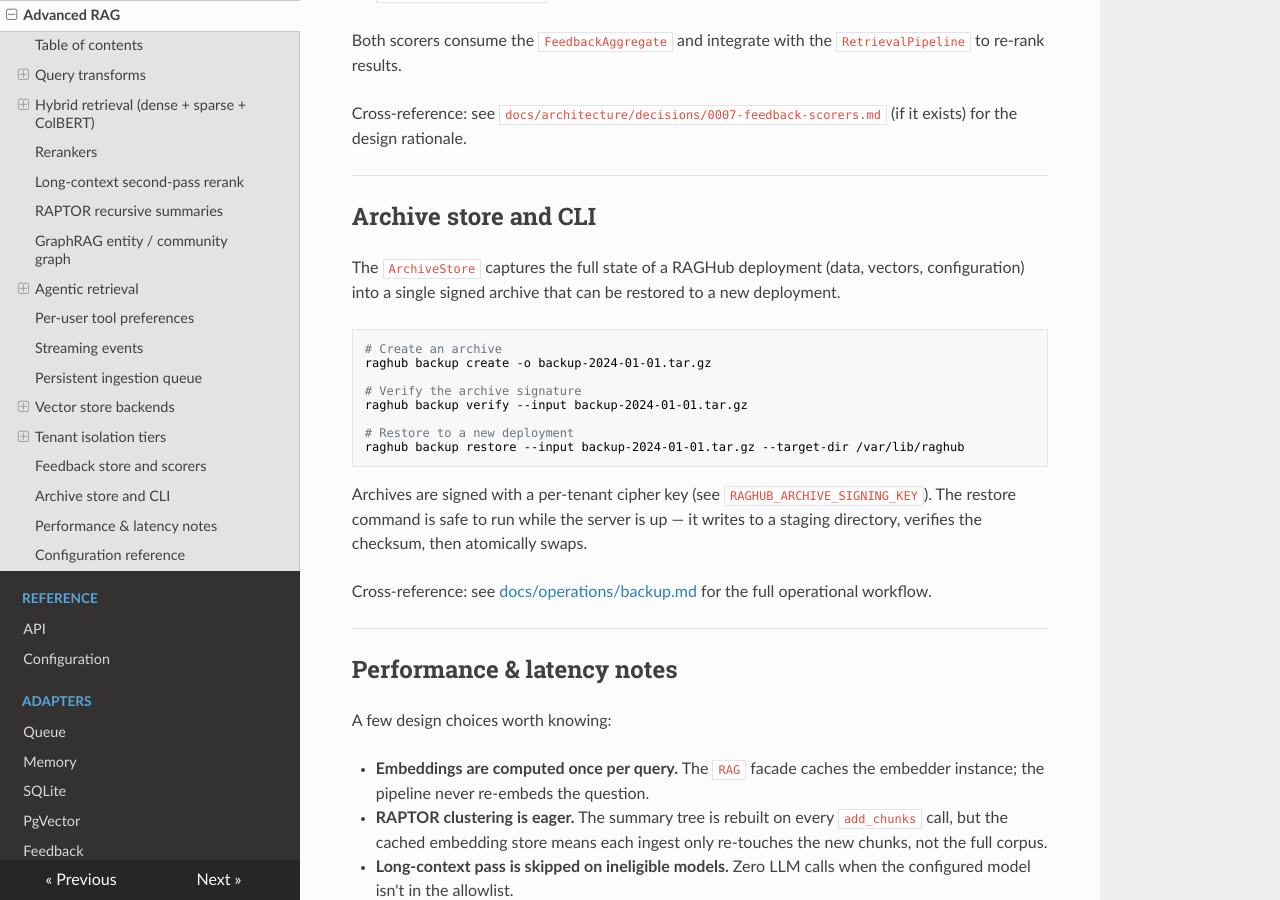
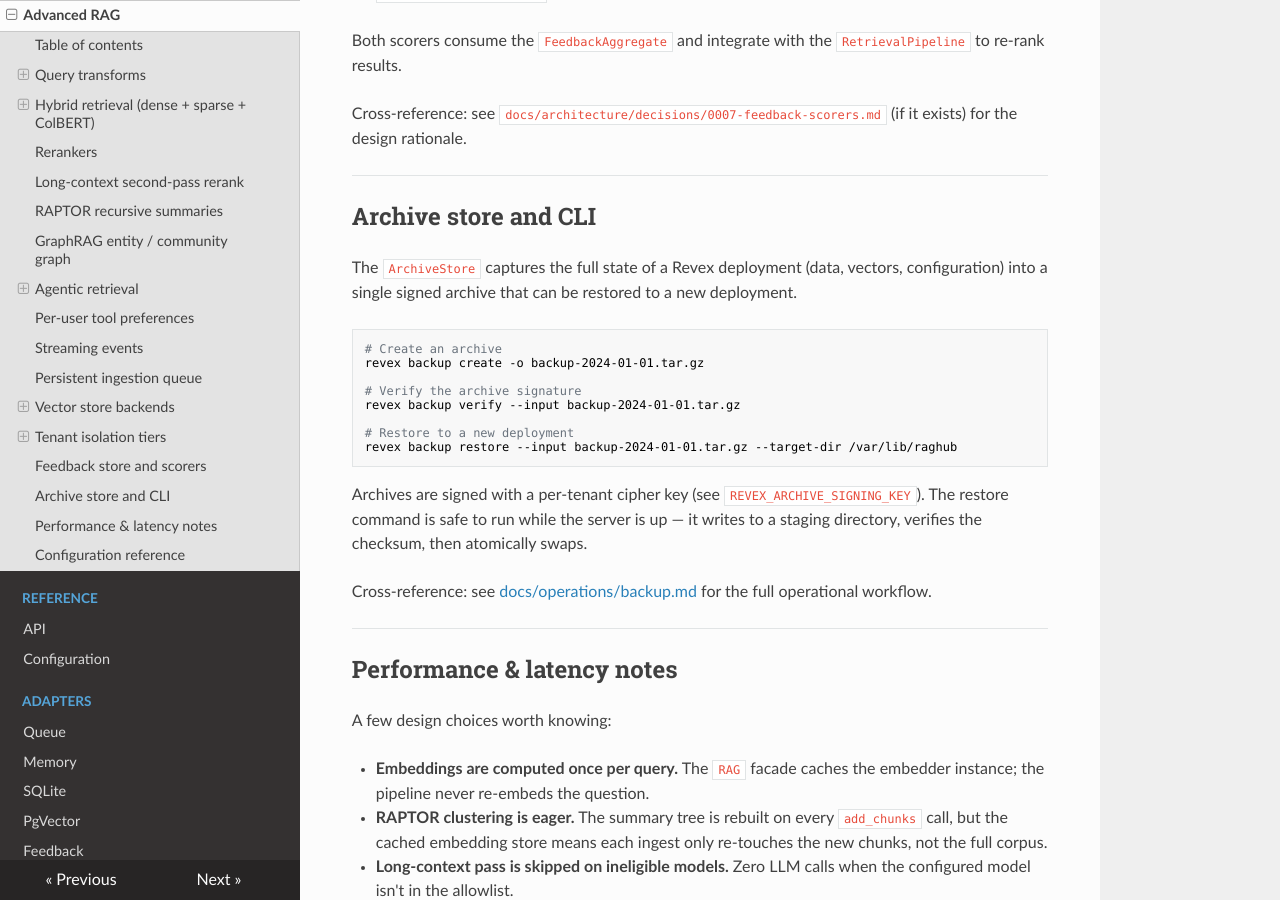
Before and after one commit to sachncs/raghub, an MkDocs documentation site: the page built from docs/ADVANCED_RAG.md, in a window 1280 px wide and 900 px high, scrolled down 9892 px. Built offline with MkDocs 1.6.1, drawn with Linux system fonts in a browser that asks for light colours; nearby versions of some CDN libraries; some of the changed text lies outside the part shown.

Commit message:
docs(rebrand): rename references in ADVANCED_RAG.md

````diff
--- a/docs/ADVANCED_RAG.md
+++ b/docs/ADVANCED_RAG.md
@@ -289,7 +289,7 @@
 2. **Per-session** — `conversation_store.set_overrides(scoped_session_id, {"agent_enabled": True})`.
 3. **Per-user** — persisted in the `user_preferences` table:
    - API: `PATCH /v1/users/me/preferences` with `{"prefs": {"tool_settings": {"agent_enabled": true}}}`.
-   - CLI: `raghub config tools set --email alice@acme.com --json '{"agent_enabled": true}'`.
+   - CLI: `revex config tools set --email alice@acme.com --json '{"agent_enabled": true}'`.
    - Streamlit sidebar: the "Tools" panel.
 
 Resolution order: **request > session > user > global default**.
@@ -349,9 +349,9 @@
 The CLI manages the worker pool:
 
 ```bash
-raghub queue run --workers 4
-raghub queue stats --json
-raghub queue purge --status dead
+revex queue run --workers 4
+revex queue stats --json
+revex queue purge --status dead
 ```
 
 The library also wires a `Worker` automatically when `RAG.ingest_async` is used; call `RAG.start_worker()` to start the background loop and `RAG.stop_worker()` to drain. Idempotency is enforced by content hash — duplicate submissions return the existing job id instead of re-running.
@@ -362,7 +362,7 @@
 
 ## Vector store backends
 
-RAGHub ships two vector store backends:
+Revex ships two vector store backends:
 
 ### `SqliteStore` (in-process, default)
 
@@ -379,7 +379,7 @@
 PostgreSQL + pgvector for production deployments. Supports row-level isolation, HNSW indexes, and scales horizontally.
 
 ```bash
-raghub migrate pgvector --dsn "postgresql://user:pass@host:5432/raghub"
+revex migrate pgvector --dsn "postgresql://user:pass@host:5432/raghub"
 ```
 
 ```python
@@ -393,7 +393,7 @@
 
 ## Tenant isolation tiers
 
-RAGHub supports three isolation tiers for multi-tenant deployments:
+Revex supports three isolation tiers for multi-tenant deployments:
 
 ### Row-level (default)
 
@@ -455,20 +455,20 @@
 
 ## Archive store and CLI
 
-The `ArchiveStore` captures the full state of a RAGHub deployment (data, vectors, configuration) into a single signed archive that can be restored to a new deployment.
+The `ArchiveStore` captures the full state of a Revex deployment (data, vectors, configuration) into a single signed archive that can be restored to a new deployment.
 
 ```bash
 # Create an archive
-raghub backup create -o backup-2024-01-01.tar.gz
+revex backup create -o backup-2024-01-01.tar.gz
 
 # Verify the archive signature
-raghub backup verify --input backup-2024-01-01.tar.gz
+revex backup verify --input backup-2024-01-01.tar.gz
 
 # Restore to a new deployment
-raghub backup restore --input backup-2024-01-01.tar.gz --target-dir /var/lib/raghub
+revex backup restore --input backup-2024-01-01.tar.gz --target-dir /var/lib/raghub
 ```
 
-Archives are signed with a per-tenant cipher key (see `RAGHUB_ARCHIVE_SIGNING_KEY`). The restore command is safe to run while the server is up — it writes to a staging directory, verifies the checksum, then atomically swaps.
+Archives are signed with a per-tenant cipher key (see `REVEX_ARCHIVE_SIGNING_KEY`). The restore command is safe to run while the server is up — it writes to a staging directory, verifies the checksum, then atomically swaps.
 
 Cross-reference: see [docs/operations/backup.md](operations/backup.md) for the full operational workflow.
 
@@ -540,4 +540,4 @@
 )
 ```
 
-All fields are environment-variable-overridable (see `RAG_*` names in `raghub/config/settings.py`).
+All fields are environment-variable-overridable (see `RAG_*` names in `revex/config/settings.py`).
````
